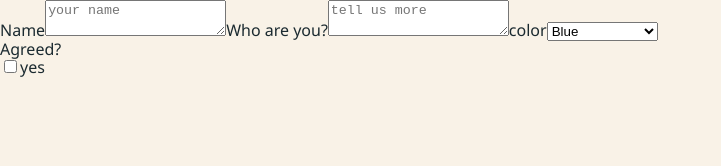
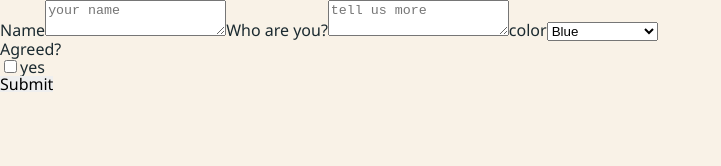
Before and after one commit to mariahschock/custom-components, a React app: page / in a window 1280 px wide. Shown: the top 166 px of the page, without its empty margins (0-721 px from the left). Built offline with nearby package versions, Linux system fonts and the light colour scheme.

Commit message:
addedsubmit button

```diff
--- a/src/components/FormControls/FormControl.jsx
+++ b/src/components/FormControls/FormControl.jsx
@@ -51,3 +51,6 @@
     </fieldset>
   );
 }
+export function FormButton({ text }) {
+  return <button className={styles.FormButton}>{text}</button>;
+}
--- a/src/components/Home/Home.jsx
+++ b/src/components/Home/Home.jsx
@@ -1,5 +1,10 @@
-import { CheckboxControl, InputControl, SelectControl, TextAreaControl }
-  from '../FormControls/FormControl';
+import {
+  CheckboxControl,
+  FormButton,
+  InputControl,
+  SelectControl,
+  TextAreaControl } from '../FormControls/FormControl';
+
 import styles from './Home.css';
 
 export default function Home() {
@@ -30,6 +35,8 @@
       </SelectControl>
 
       <CheckboxControl legend="Agreed?" label="yes" />
+
+      <FormButton text="Submit" />
     </form>
   </div>;
 }
```
